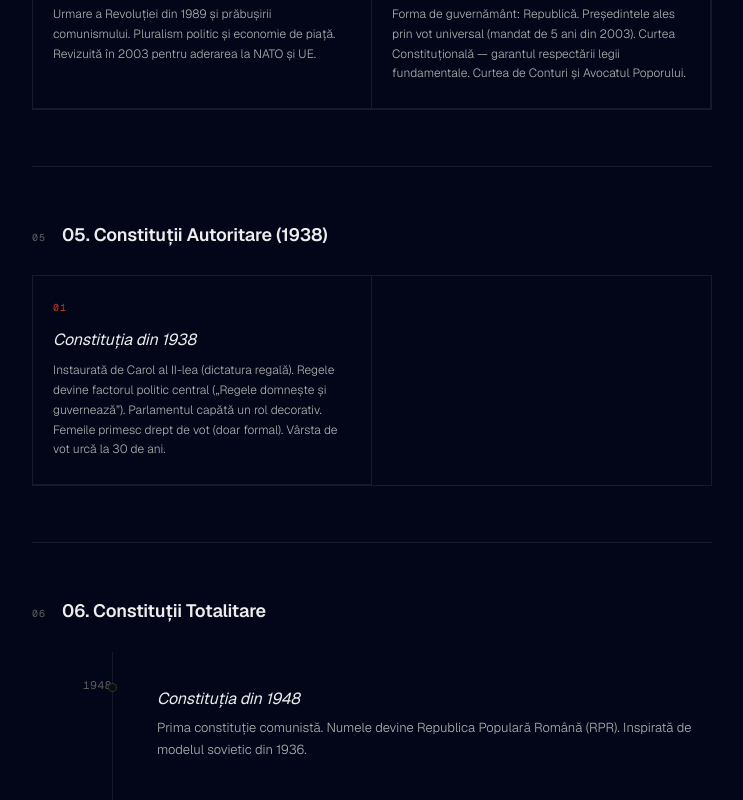
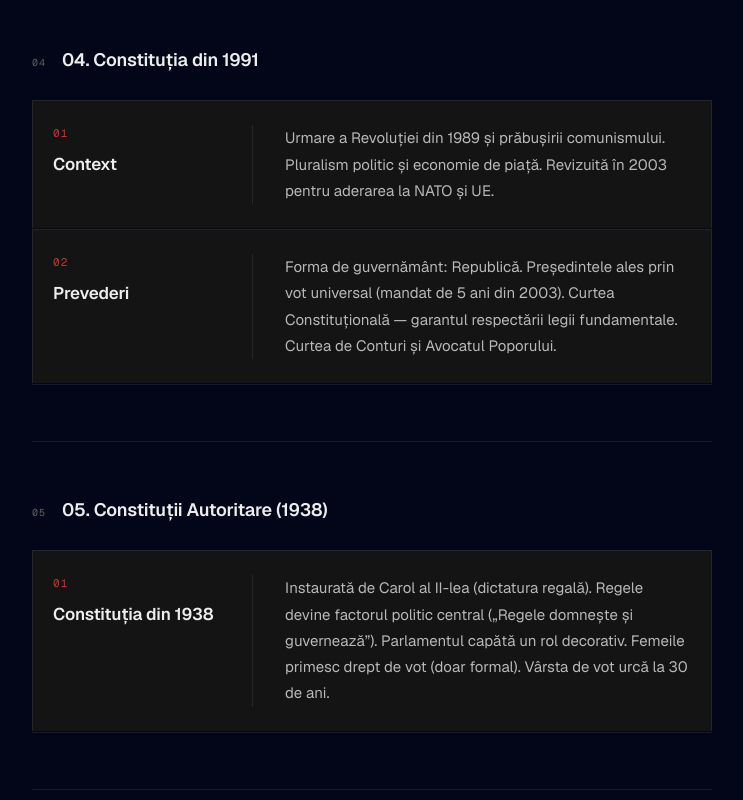
Before and after one commit to TrustsenseDev/ora-de-istorie, a React (Vite) app: page /ora-de-istorie/lesson/constitutiile-romaniei in a window 1280 px wide. Shown: the part 1600-2400 px from the top of the page, without its empty margins (268-1011 px from the left). Built offline with nearby package versions, Linux system fonts and the light colour scheme.

Commit message:
Actualizat componentele de lectie (Timeline si ConceptCards) si stilurile finale din index.css

```diff
--- a/src/components/lesson/ConceptCards.tsx
+++ b/src/components/lesson/ConceptCards.tsx
@@ -10,56 +10,80 @@ interface ConceptCardsProps {
 
 export default function ConceptCards({ items }: ConceptCardsProps) {
   return (
-    <div style={{
-      display: 'grid',
-      gridTemplateColumns: 'repeat(auto-fill, minmax(240px, 1fr))',
-      gap: 0,
-      border: '1px solid var(--border)',
-    }}>
+    <div style={{ display: 'flex', flexDirection: 'column', gap: 1 }}>
       {items.map((item, i) => (
         <motion.div
           key={i}
-          initial={{ opacity: 0 }}
-          whileInView={{ opacity: 1 }}
+          initial={{ opacity: 0, y: 6 }}
+          whileInView={{ opacity: 1, y: 0 }}
           viewport={{ once: true }}
-          transition={{ delay: i * 0.08 }}
+          transition={{ delay: i * 0.07 }}
           style={{
+            display: 'grid',
+            gridTemplateColumns: '200px 1fr',
+            gap: '0 32px',
             padding: '24px 20px',
-            borderRight: '1px solid var(--border)',
-            borderBottom: '1px solid var(--border)',
-            background: 'transparent',
-            transition: 'background 0.15s',
+            background: 'var(--bg-card)',
+            border: '1px solid var(--border)',
+            borderBottom: 'none',
+            transition: 'border-color 0.15s',
           }}
-          whileHover={{ background: 'var(--bg-card)' }}
+          className="concept-card"
         >
-          {/* Index */}
+          {/* Left: number + title */}
+          <div style={{ borderRight: '1px solid var(--border)', paddingRight: 24 }}>
             <div style={{
-            fontFamily: 'var(--font-mono)', fontSize: 10,
-            color: 'var(--accent)', letterSpacing: '0.1em',
-            marginBottom: 14,
+              fontFamily: 'var(--font-mono)',
+              fontSize: 11,
+              color: 'var(--accent)',
+              letterSpacing: '0.1em',
+              marginBottom: 10,
             }}>
               {String(i + 1).padStart(2, '0')}
             </div>
-
-          {/* Title */}
             <h3 style={{
-            fontFamily: 'var(--font-display)', fontStyle: 'italic',
-            fontSize: 16, color: 'var(--text-primary)',
-            margin: '0 0 10px', lineHeight: 1.3,
+              fontSize: 17,
+              fontWeight: 600,
+              color: 'var(--text-primary)',
+              margin: 0,
+              lineHeight: 1.35,
               letterSpacing: '-0.01em',
             }}>
               {item.title}
             </h3>
+          </div>
 
-          {/* Description */}
+          {/* Right: description */}
+          <div style={{ display: 'flex', alignItems: 'center' }}>
             <p style={{
-            fontSize: 12, color: 'var(--text-secondary)',
-            margin: 0, lineHeight: 1.65, fontWeight: 300,
+              fontSize: 15,
+              color: 'var(--text-secondary)',
+              margin: 0,
+              lineHeight: 1.75,
+              fontWeight: 400,
             }}>
               {item.description}
             </p>
+          </div>
         </motion.div>
       ))}
+      {/* Bottom border */}
+      <div style={{ height: 1, background: 'var(--border)' }} />
+
+      <style>{`
+        @media (max-width: 600px) {
+          .concept-card {
+            grid-template-columns: 1fr !important;
+            gap: 12px !important;
+          }
+          .concept-card > div:first-child {
+            border-right: none !important;
+            border-bottom: 1px solid var(--border);
+            padding-right: 0 !important;
+            padding-bottom: 14px;
+          }
+        }
+      `}</style>
     </div>
   );
 }
--- a/src/components/lesson/Timeline.tsx
+++ b/src/components/lesson/Timeline.tsx
@@ -14,78 +14,78 @@ export default function Timeline({ items }: TimelineProps) {
     <div style={{ position: 'relative' }}>
       {/* Vertical line */}
       <div style={{
-        position: 'absolute', left: 80, top: 0, bottom: 0,
-        width: 1, background: 'var(--border)',
+        position: 'absolute',
+        left: 100,
+        top: 0,
+        bottom: 0,
+        width: 1,
+        background: 'var(--border)',
       }} />
 
       <div style={{ display: 'flex', flexDirection: 'column', gap: 0 }}>
         {items.map((item, i) => (
           <motion.div
             key={i}
-            initial={{ opacity: 0, x: -12 }}
+            initial={{ opacity: 0, x: -10 }}
             whileInView={{ opacity: 1, x: 0 }}
-            viewport={{ once: true, margin: '-60px' }}
-            transition={{ duration: 0.4, delay: i * 0.06 }}
+            viewport={{ once: true, margin: '-40px' }}
+            transition={{ duration: 0.35, delay: i * 0.05 }}
             style={{
               display: 'grid',
-              gridTemplateColumns: '80px 1fr',
-              gap: '0 28px',
-              padding: '24px 0',
-              borderBottom: i < items.length - 1 ? '1px solid transparent' : 'none',
+              gridTemplateColumns: '100px 1fr',
+              gap: '0 32px',
+              padding: '22px 0',
+              borderBottom: '1px solid var(--border)',
             }}
           >
-            {/* Year column */}
-            <div style={{ paddingTop: 2, textAlign: 'right', paddingRight: 0, position: 'relative' }}>
+            {/* Year */}
+            <div style={{
+              paddingTop: 3,
+              textAlign: 'right',
+              paddingRight: 0,
+              position: 'relative',
+            }}>
               <span style={{
-                fontFamily: 'var(--font-mono)', fontSize: 11,
-                color: 'var(--text-muted)', letterSpacing: '0.06em',
-                display: 'block', lineHeight: 1.4,
+                fontFamily: 'var(--font-mono)',
+                fontSize: 12,
+                color: 'var(--accent)',
+                display: 'block',
+                lineHeight: 1.4,
+                letterSpacing: '0.04em',
               }}>
                 {item.year}
               </span>
-
-              {/* Dot on the line */}
+              {/* Dot */}
               <div style={{
-                position: 'absolute', right: -5, top: 7,
-                width: 9, height: 9,
+                position: 'absolute',
+                right: -6,
+                top: 8,
+                width: 10,
+                height: 10,
                 background: 'var(--bg)',
                 border: '1px solid var(--border-strong)',
                 borderRadius: '50%',
-                transition: 'border-color 0.15s',
               }} />
             </div>
 
             {/* Content */}
-            <div
-              style={{
-                padding: '12px 16px',
-                background: 'transparent',
-                border: '1px solid transparent',
-                transition: 'all 0.15s',
-                cursor: 'default',
-              }}
-              onMouseEnter={e => {
-                const el = e.currentTarget as HTMLElement;
-                el.style.background = 'var(--bg-card)';
-                el.style.borderColor = 'var(--border)';
-                // Update the dot
-              }}
-              onMouseLeave={e => {
-                const el = e.currentTarget as HTMLElement;
-                el.style.background = 'transparent';
-                el.style.borderColor = 'transparent';
-              }}
-            >
+            <div style={{ paddingLeft: 12 }}>
               <h3 style={{
-                fontFamily: 'var(--font-display)', fontStyle: 'italic',
-                fontSize: 16, color: 'var(--text-primary)',
-                margin: '0 0 8px', lineHeight: 1.3, letterSpacing: '-0.01em',
+                fontSize: 16,
+                fontWeight: 600,
+                color: 'var(--text-primary)',
+                margin: '0 0 8px',
+                lineHeight: 1.35,
+                letterSpacing: '-0.01em',
               }}>
                 {item.title}
               </h3>
               <p style={{
-                fontSize: 13, color: 'var(--text-secondary)',
-                margin: 0, lineHeight: 1.65, fontWeight: 300,
+                fontSize: 15,
+                color: 'var(--text-secondary)',
+                margin: 0,
+                lineHeight: 1.7,
+                fontWeight: 400,
               }}>
                 {item.description}
               </p>
--- a/src/index.css
+++ b/src/index.css
@@ -12,10 +12,10 @@
     --bg-card: #141414;
     --bg-muted: #1a1a1a;
     --border: rgba(255, 255, 255, 0.08);
-    --border-strong: rgba(255, 255, 255, 0.15);
+    --border-strong: rgba(255, 255, 255, 0.16);
     --text-primary: #ededed;
-    --text-secondary: #b0b0b0;
-    --text-muted: #5e5e5e;
+    --text-secondary: #b8b8b8;
+    --text-muted: #606060;
     --accent: #c0392b;
     --accent-dim: rgba(192, 57, 43, 0.12);
     --accent-border: rgba(192, 57, 43, 0.3);
@@ -49,11 +49,11 @@
   ::-webkit-scrollbar-track { background: var(--bg); }
   ::-webkit-scrollbar-thumb { background: var(--bg-muted); }
 
-  /* ── Prose content (text sections in lessons) ── */
+  /* ─── Prose (text sections in lessons) ─── */
   .prose-content {
     font-size: 16px;
     color: var(--text-secondary);
-    line-height: 1.8;
+    line-height: 1.82;
     font-weight: 400;
   }
 
@@ -65,16 +65,17 @@
   .prose-content ul,
   .prose-content ol {
     padding-left: 22px;
-    margin-bottom: 16px;
+    margin: 0 0 20px;
   }
 
   .prose-content li {
-    margin-bottom: 10px;
-    line-height: 1.7;
+    margin-bottom: 11px;
+    line-height: 1.75;
+    font-size: 16px;
   }
 
   .prose-content p {
-    margin-bottom: 16px;
+    margin: 0 0 18px;
   }
 
   .prose-content em {
@@ -83,86 +84,65 @@
   }
 
   .prose-content h3 {
-    font-size: 15px;
+    font-size: 14px;
     font-weight: 600;
     color: var(--text-primary);
-    margin: 28px 0 12px;
-    letter-spacing: 0.01em;
+    margin: 32px 0 14px;
+    letter-spacing: 0.05em;
+    text-transform: uppercase;
     padding-bottom: 8px;
     border-bottom: 1px solid var(--border);
   }
 
-  /* ── Date badge — used for year/century labels in prose ── */
-  .date-badge {
-    display: inline-block;
-    font-family: var(--font-mono);
-    font-size: 11px;
-    color: var(--accent);
-    background: var(--accent-dim);
-    border: 1px solid var(--accent-border);
-    padding: 1px 7px;
-    letter-spacing: 0.06em;
-    margin-right: 6px;
-    vertical-align: middle;
-    position: relative;
-    top: -1px;
-  }
-
-  /* ── Date block — date on its own line above content ── */
+  /* ─── Date block — date on its own line ─── */
   .date-block {
     display: block;
     font-family: var(--font-mono);
     font-size: 12px;
     color: var(--accent);
     letter-spacing: 0.08em;
-    margin-bottom: 4px;
-    margin-top: 20px;
+    margin-bottom: 6px;
+    margin-top: 24px;
   }
 
-  .date-block + * {
-    margin-top: 0 !important;
-  }
-
-  /* ── Concept card body text ── */
-  .card-desc {
-    font-size: 14px;
-    line-height: 1.7;
-    color: var(--text-secondary);
-    font-weight: 400;
-  }
-
-  /* ── Table inside prose ── */
+  /* ─── Table inside prose ─── */
   .prose-table {
     width: 100%;
     border-collapse: collapse;
-    font-size: 14px;
-    margin-top: 14px;
-    margin-bottom: 20px;
+    margin: 16px 0 24px;
   }
 
   .prose-table th {
     text-align: left;
-    padding: 9px 14px;
+    padding: 10px 14px;
     color: var(--text-muted);
     font-weight: 500;
     font-size: 12px;
     border-bottom: 1px solid var(--border-strong);
-    letter-spacing: 0.04em;
+    letter-spacing: 0.06em;
+    text-transform: uppercase;
   }
 
   .prose-table td {
-    padding: 9px 14px;
+    padding: 11px 14px;
     border-bottom: 1px solid var(--border);
     vertical-align: top;
+    font-size: 15px;
+    line-height: 1.6;
   }
 
   .prose-table td:first-child {
     color: var(--text-primary);
-    font-weight: 500;
+    font-weight: 600;
+    white-space: nowrap;
   }
 
   .prose-table td:not(:first-child) {
     color: var(--text-secondary);
+  }
+
+  .prose-table td:last-child {
+    color: var(--text-muted);
     font-size: 13px;
   }
 }
```
Lines whose indentation alone changed are shown as unchanged.
